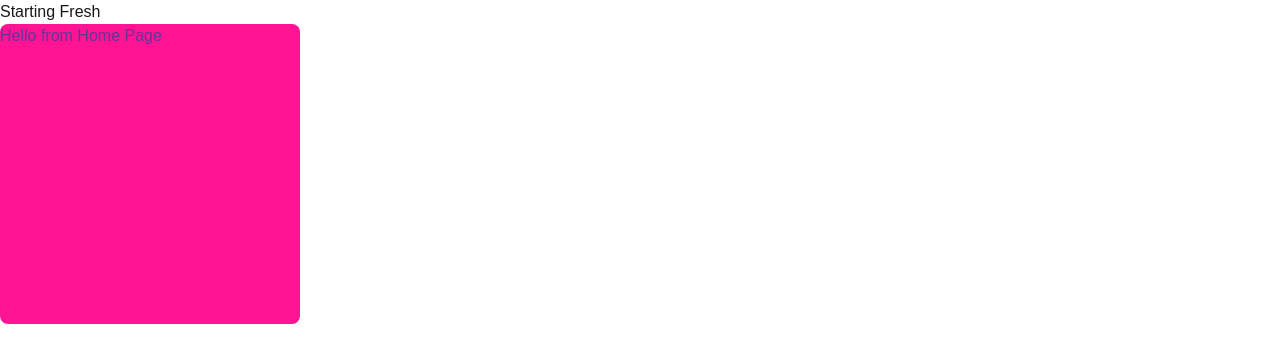
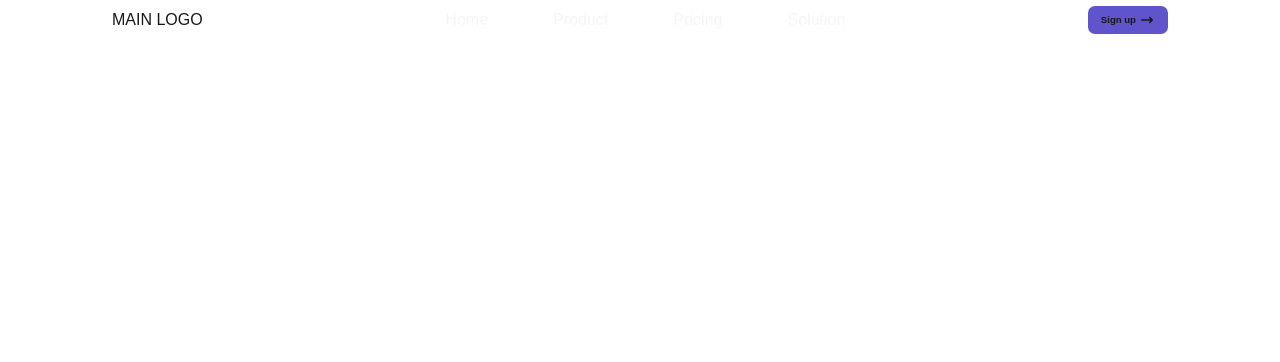
Before and after one commit to Itserge1/Lumora, a Next.js app in the folder lumora-client/: page / in a window 1280 px wide. Shown: the top 362 px of the page. Built offline with nearby package versions, Linux system fonts and the light colour scheme.

Commit message:
add nav bar (#9)

```diff
--- a/lumora-client/src/app/globals.css
+++ b/lumora-client/src/app/globals.css
@@ -1,8 +1,39 @@
 @import "../../node_modules/tailwindcss";
 
 :root {
+  /*====== GENERAL ======*/
+
+  /* colors */
+  --primary-color: #6054CC;
   --background: #ffffff;
   --foreground: #171717;
+
+
+  /* ====== NAVBAR.MODULE.CSS VARIABLES ======*/
+
+  /* colors */
+  --navbar-text-color: whitesmoke;
+
+  /* Navbar sizes */
+  --navbar-height: 2.5rem;
+  --navbar-padding-y: 1.125rem;
+  --navbar-padding-x: 7rem;
+  --navbar-links-width: 25rem;
+  --navbar-underline-height: 0.1875rem;
+
+  /*====== BUTTON.MODULE.CSS VARIABLES ======*/
+
+  /*colors*/
+  --button-bg: #6054CC;
+
+  /* sizes*/
+  --button-hover-icon-move: 0.3125rem;
+  --button-gap: 0.2rem;
+  --button-padding-y: 0.4rem;
+  --button-padding-x: 0.2rem;
+  --button-radius: 0.4375rem;
+  --button-text-size: 0.6rem;
+  --button-text-weight: bold;
 }
 
 @theme inline {
--- a/lumora-client/src/app/page.tsx
+++ b/lumora-client/src/app/page.tsx
@@ -3,7 +3,6 @@ import HomePage from "@/components/HomePage/HomePage";
 export default function Home() {
     return (
         <div>
-            <p>Starting Fresh</p>
             <main>
                 <HomePage />
             </main>
--- /dev/null
+++ b/lumora-client/src/components/Button/Button.module.css
@@ -0,0 +1,24 @@
+.button {
+    width: 80px;
+    background-color: var(--button-bg);
+    display: flex;
+    align-items: center;
+    justify-content: center;
+    gap: var(--button-gap);
+    padding: var(--button-padding-y) var(--button-padding-x);
+    border-radius: var(--button-radius);
+    cursor: pointer;
+}
+
+.button-text {
+    font-size: var(--button-text-size);
+    font-weight: var(--button-text-weight);
+}
+
+.button-icon {
+    transition: 0.5s ease-in-out;
+}
+
+.button:hover .button-icon {
+    transform: translateX(var(--button-hover-icon-move));
+}
--- /dev/null
+++ b/lumora-client/src/components/Button/Button.tsx
@@ -0,0 +1,24 @@
+import styles from './Button.module.css'
+
+const Button = () => {
+    return(
+        <section>
+            <a href={"/"} className={`${styles.button}`} >
+
+                <span className={`${styles['button-text']}`}>
+                    Sign up
+                </span>
+                <span className={`${styles["button-icon"]}`}>
+                    <svg xmlns="http://www.w3.org/2000/svg" viewBox="0 0 16 16" fill="currentColor" className="size-4">
+                        <path fillRule="evenodd"
+                              d="M2 8c0 .414.336.75.75.75h8.69l-1.22 1.22a.75.75 0 1 0 1.06 1.06l2.5-2.5a.75.75 0 0 0 0-1.06l-2.5-2.5a.75.75 0 1 0-1.06 1.06l1.22 1.22H2.75A.75.75 0 0 0 2 8Z"
+                              clipRule="evenodd"/>
+                    </svg>
+                </span>
+
+            </a>
+        </section>
+    )
+}
+
+export default Button;
--- a/lumora-client/src/components/HomePage/HomePage.module.css
+++ b/lumora-client/src/components/HomePage/HomePage.module.css
@@ -1,13 +1,3 @@
 .homepage {
-    background-color: deeppink;
-    width: 300px;
-    height: 300px;
+    /*background-color: deeppink;*/
 }
-
-.homepage-border {
-    border-radius: 0.5rem;
-}
-
-.homepage__text {
-    color: rebeccapurple;
-}
--- a/lumora-client/src/components/HomePage/HomePage.tsx
+++ b/lumora-client/src/components/HomePage/HomePage.tsx
@@ -1,11 +1,12 @@
 "use client"; // Treat this as a client components
 
 import styles from "./HomePage.module.css";
+import NavBar from "@/components/NavBar/NavBar";
 
 const HomePage = () => {
     return (
-        <section className={`${styles.homepage} ${styles["homepage-border"]} ${styles["homepage__text"]}`}>
-            <p>Hello from Home Page</p>
+        <section className={`${styles.homepage}`}>
+            <NavBar/>
         </section>
     );
 };
--- /dev/null
+++ b/lumora-client/src/components/NavBar/NavBar.module.css
@@ -0,0 +1,57 @@
+.navbar {
+    height: var(--navbar-height);
+    width: 100%;
+    display: flex;
+    align-items: center;
+    justify-content: space-between;
+    padding: var(--navbar-padding-y) var(--navbar-padding-x);
+}
+
+.navbar-logo {
+    cursor: pointer;
+}
+
+.navbar-center {}
+
+.navbar-center ul {
+    list-style: none;
+    padding: 0;
+    margin: 0;
+}
+
+.navbar-links {
+    width: var(--navbar-links-width);
+    display: flex;
+    align-items: center;
+    justify-content: space-between;
+}
+
+.navbar-links li a {
+    color: var(--navbar-text-color);
+    transition: 0.3s ease-in-out;
+}
+
+.navbar-links li {
+    position: relative;
+}
+
+.navbar-links li a::before{
+    content: "";
+    width: 0;
+    height: var(--navbar-underline-height);
+    position: absolute;
+    bottom: -.1rem;
+    left: 0;
+    background-color: var(--primary-color);
+    transition: 0.3s ease-in-out;
+}
+
+.navbar-links li a:hover{
+    color: var(--primary-color);
+}
+
+.navbar-links li a:hover::before{
+    width: 100%;
+}
+
+.navbar-button {}
--- /dev/null
+++ b/lumora-client/src/components/NavBar/NavBar.tsx
@@ -0,0 +1,25 @@
+"use client"
+
+import  styles from './NavBar.module.css'
+import Button from "@/components/Button/Button";
+
+const NavBar = () => {
+    return (
+        <section className={`${styles.navbar}`}>
+            <div className={styles["navbar-logo"]}>MAIN LOGO</div>
+            <div className={styles["navbar-center"]}>
+                <ul className={styles["navbar-links"]} >
+                    <li><a href={'/'}>Home</a></li>
+                    <li><a href={'/'}>Product</a></li>
+                    <li><a href={'/'}>Pricing</a></li>
+                    <li><a href={'/'}>Solution</a></li>
+                </ul>
+            </div>
+            <div className={styles["navbar-button"]}>
+                <Button />
+            </div>
+        </section>
+    )
+}
+
+export default NavBar;
```
